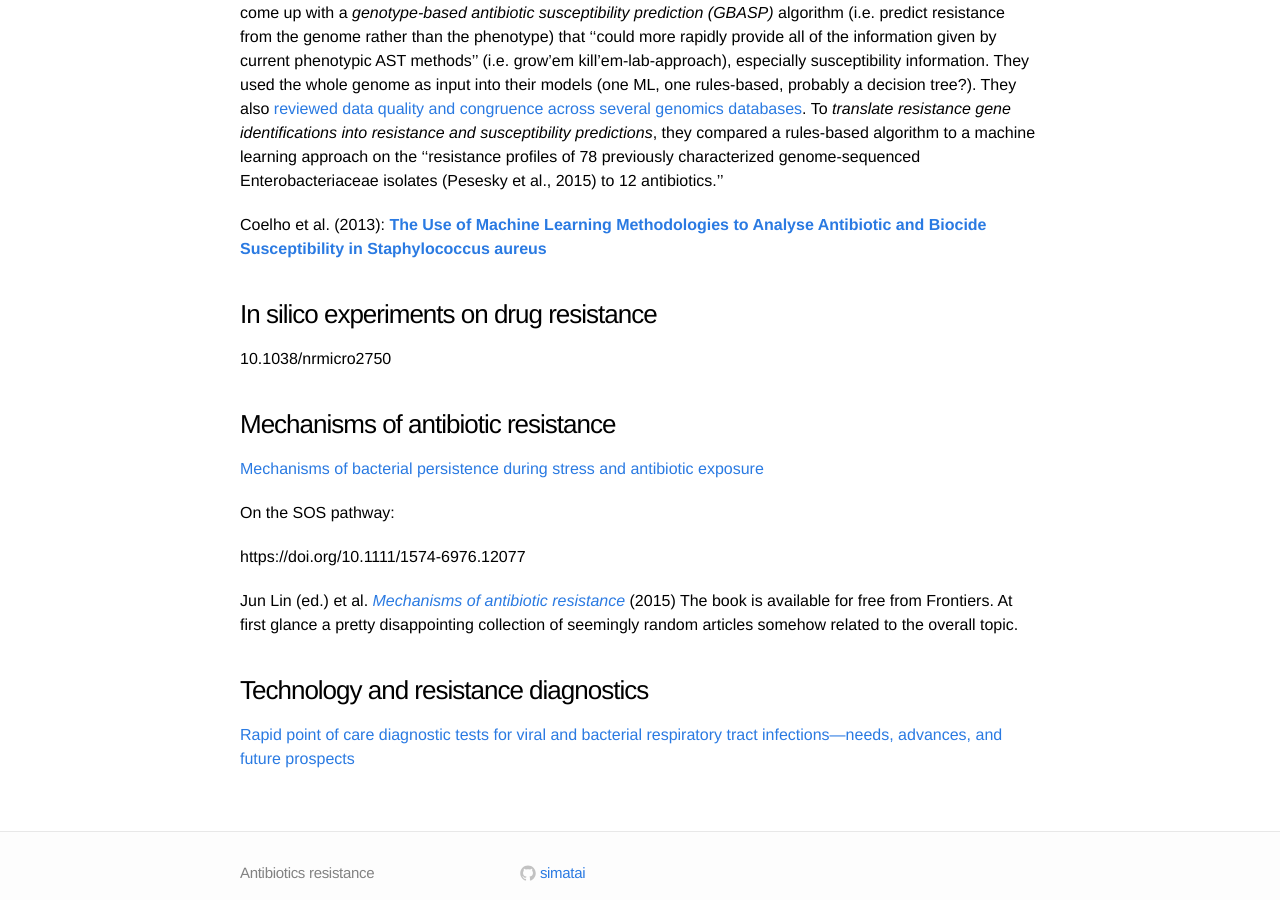
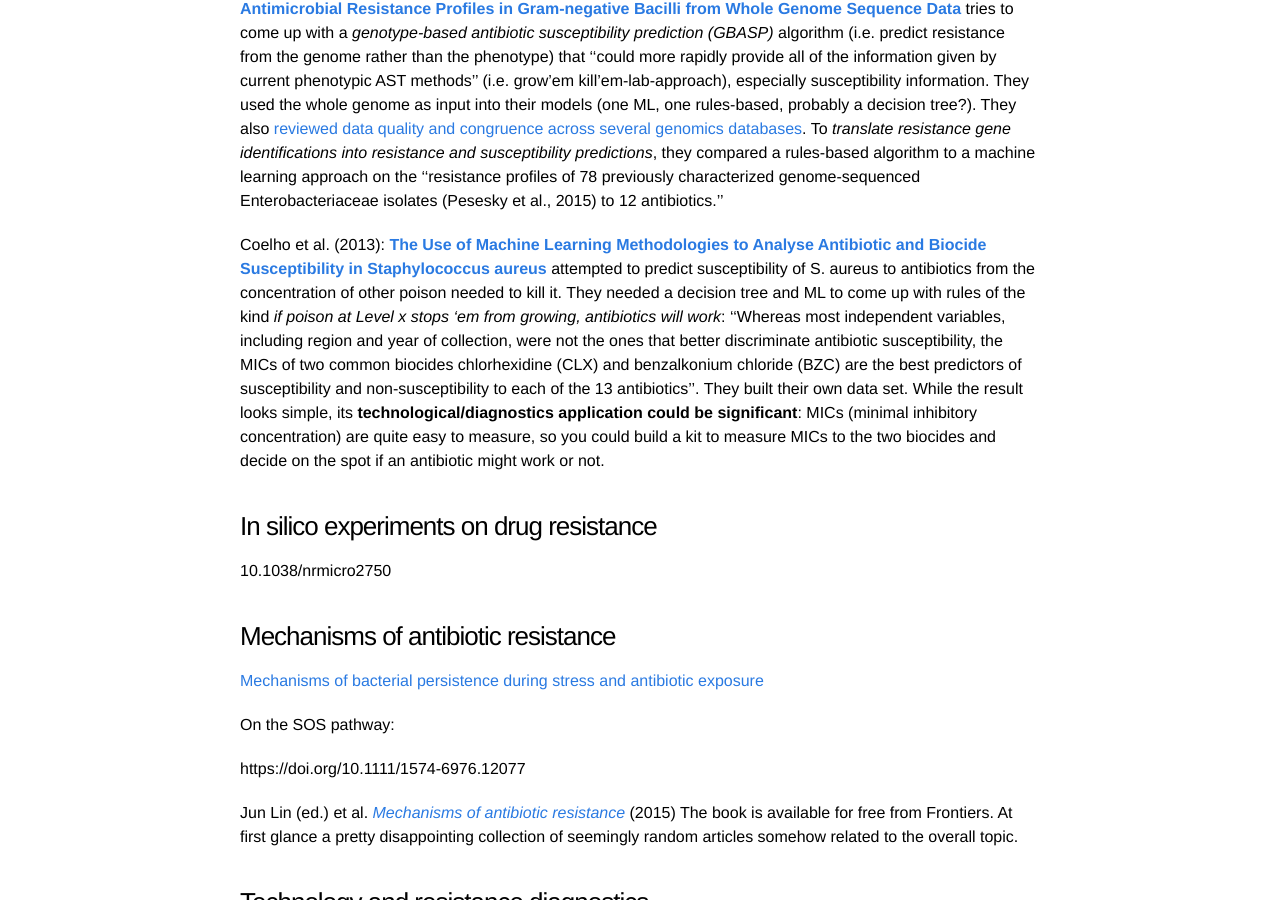
Before and after one commit to simatai/simatai.github.io, a Jekyll site: the page built from _posts/2017-02-28-literature-review.md, in a window 1280 px wide and 900 px high, scrolled down 768 px. Built offline with Jekyll 4.4.1, drawn with Linux system fonts in a browser that asks for light colours.

Commit message:
Update 2017-02-28-literature-review.md

```diff
--- a/_posts/2017-02-28-literature-review.md
+++ b/_posts/2017-02-28-literature-review.md
@@ -14,16 +14,16 @@ I surveyed existing literature and applications of Machine Learning on the probl
 
 ### Machine learning and AI in drug and antibiotics discovery
 
-Santerre, [Stevens](https://www.anl.gov/contributors/rick-stevens) et al. (2016): **[Machine Learning for Antimicrobial Resistance](https://arxiv.org/pdf/1607.01224.pdf)** used genome data from the [PATRIC](https://www.patricbrc.org) database to train a random forest to predict if a given genome leads to a phenotype resistant to antibiotics. PATRIC contains annotated genomes, i.e. there are labels available like ''susceptible to antibiotics'' versus ''non-susceptibe''. They were able to generate a list of top gene regions potentially responsible for AMR (by PATRIC ID), identified
-from feature importance calculated using RF (the paper shows example for tuberculosis MTB).
+Santerre, [Stevens](https://www.anl.gov/contributors/rick-stevens) et al. (2016): **[Machine Learning for Antimicrobial Resistance](https://arxiv.org/pdf/1607.01224.pdf)** used genome data from the [PATRIC](https://www.patricbrc.org) database to train a random forest to predict if a given genome leads to a phenotype resistant to antibiotics. PATRIC contains annotated genomes, i.e. there are labels available like ''susceptible to antibiotics'' versus ''non-susceptibe''. They were able to generate a list of top gene regions potentially responsible for AMR (by PATRIC ID), identified from feature importance calculated using RF (the paper shows example for tuberculosis MTB).
 
 [Durrant](https://amarolab.ucsd.edu/~jdurrant/) and Amaro (2015): **[Machine-Learning Techniques Applied to Antibacterial Drug Discovery](https://doi.org/10.1111/cbdd.12423)**
+
 Also available from [NCBI](https://www.ncbi.nlm.nih.gov/pmc/articles/PMC4273861/).
 
 [Pesesky](http://www.dantaslab.org/people/) et al. (2016): **[Evaluation of Machine Learning and Rules-Based Approaches for Predicting Antimicrobial Resistance Profiles in Gram-negative Bacilli from Whole Genome Sequence Data](https://doi.org/10.3389/fmicb.2016.01887)**
 tries to come up with a *genotype-based antibiotic susceptibility prediction (GBASP)* algorithm (i.e. predict resistance from the genome rather than the phenotype) that ''could more rapidly provide all of the information given by current phenotypic AST methods'' (i.e. grow'em kill'em-lab-approach), especially susceptibility information. They used the whole genome as input into their models (one ML, one rules-based, probably a decision tree?). They also [reviewed data quality and congruence across several genomics databases](https://simatai.github.io/2017/02/27/existing-datasources/). To *translate resistance gene identifications into resistance and susceptibility predictions*, they compared a rules-based algorithm to a machine learning approach on the ''resistance profiles of 78 previously characterized genome-sequenced Enterobacteriaceae isolates (Pesesky et al., 2015) to 12 antibiotics.''
 
-Coelho et al. (2013): **[The Use of Machine Learning Methodologies to Analyse Antibiotic and Biocide Susceptibility in Staphylococcus aureus](http://dx.doi.org/10.1371/journal.pone.0055582)**
+Coelho et al. (2013): **[The Use of Machine Learning Methodologies to Analyse Antibiotic and Biocide Susceptibility in Staphylococcus aureus](http://dx.doi.org/10.1371/journal.pone.0055582)** attempted to predict susceptibility of S. aureus to antibiotics from the concentration of other poison needed to kill it. They needed a decision tree and ML to come up with rules of the kind *if poison at Level x stops 'em from growing, antibiotics will work*: ''Whereas most independent variables, including region and year of collection, were not the ones that better discriminate antibiotic susceptibility, the MICs of two common biocides chlorhexidine (CLX) and benzalkonium chloride (BZC) are the best predictors of susceptibility and non-susceptibility to each of the 13 antibiotics''. They built their own data set. While the result looks simple, its **technological/diagnostics application could be significant**: MICs (minimal inhibitory concentration) are quite easy to measure, so you could build a kit to measure MICs to the two biocides and decide on the spot if an antibiotic might work or not.
 
 ### In silico experiments on drug resistance
 
```
